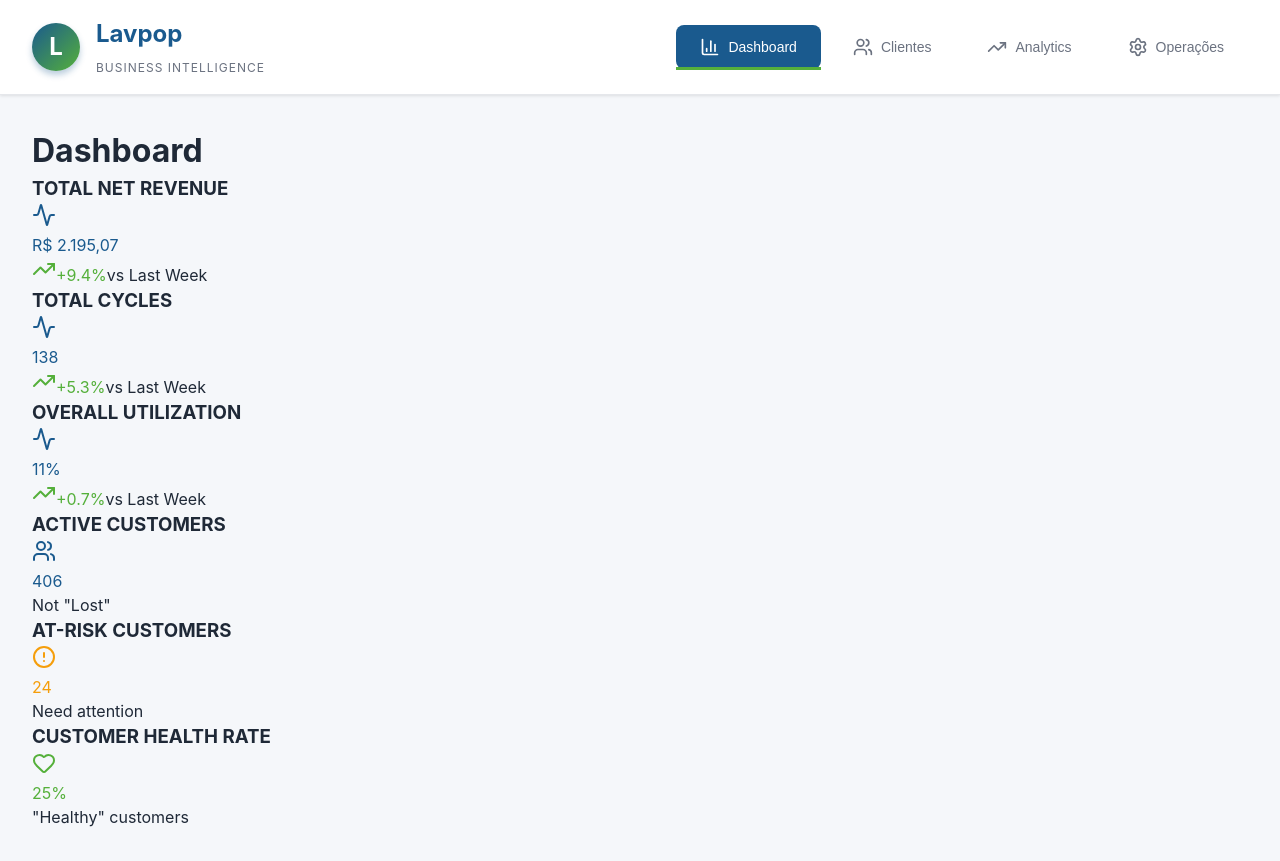
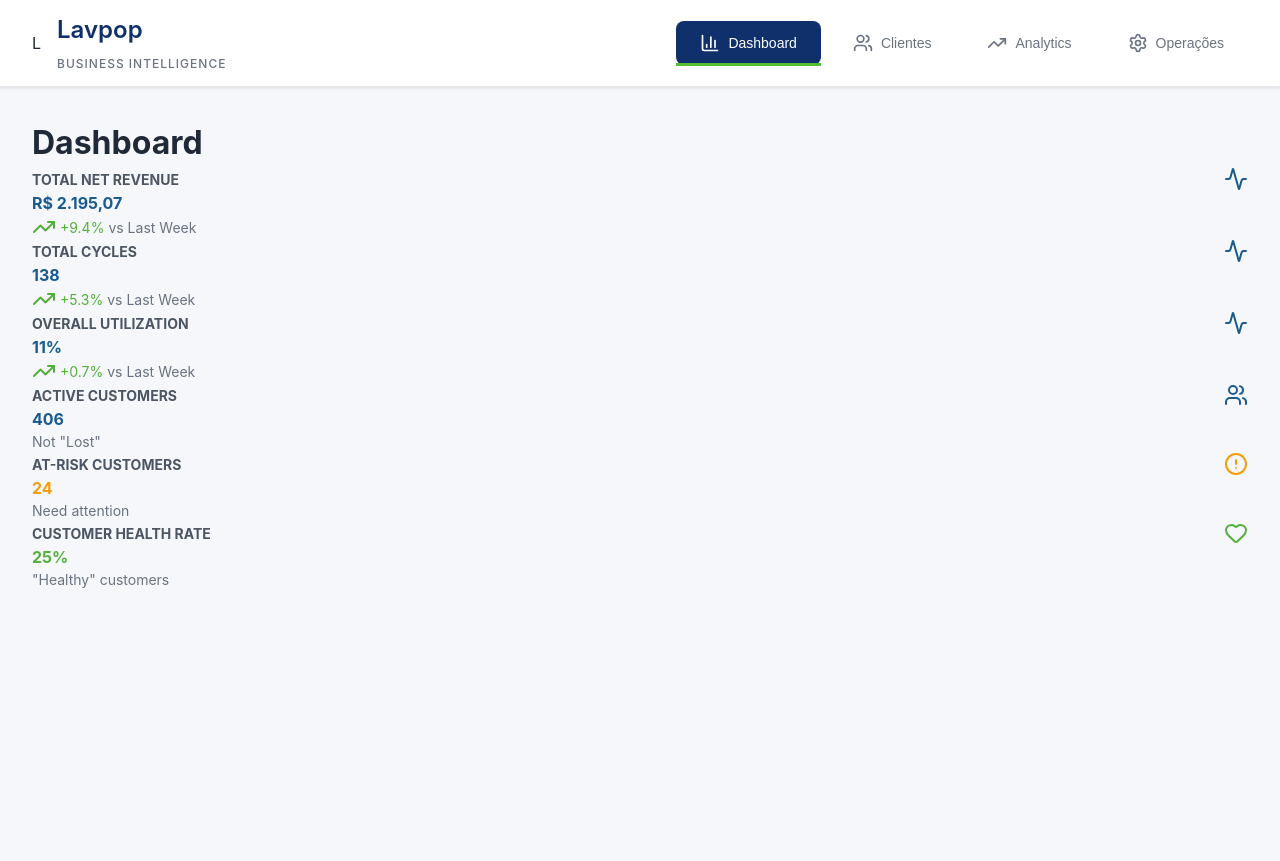
Before and after one commit to lucaslopezpuerta/LavpopBusinessIntelligence, a React (Vite) app: page / in a window 1280 px wide. After the commit the page ends 800 px from the top, so only its background shows below. Built offline with nearby package versions, Linux system fonts and the light colour scheme; the HTML template or start-up script is replaced by a standard one.

Commit message:
Dashboard v2.0 upgrade Update App.css

```diff
--- a/src/App.css
+++ b/src/App.css
@@ -1,15 +1,22 @@
-/* Lavpop BI - Brand Colors */
+/* Lavpop BI v2.0 - Updated Brand Colors */
 :root {
-  --primary: #1a5a8e;
-  --accent: #55b03b;
+  --primary: #10306B;
+  --accent: #53be33;
   --light-blue: #e3f2fd;
   --light-green: #e8f5e9;
-  --dark-blue: #0d3a5c;
+  --dark-blue: #0a1f47;
   --bg-gray: #f5f7fa;
   --text-dark: #1f2937;
   --text-gray: #6b7280;
   --border-gray: #e5e7eb;
   --white: #ffffff;
+
+  /* Risk level colors */
+  --risk-churning: #dc2626;
+  --risk-at-risk: #f59e0b;
+  --risk-monitor: #10306B;
+  --risk-healthy: #53be33;
+  --risk-new: #9333ea;
 }
 
 * {
@@ -45,7 +52,7 @@ body {
 }
 
 .header-content {
-  max-width: 1400px;
+  max-width: 1600px;
   margin: 0 auto;
   padding: 0 2rem;
   display: flex;
@@ -54,32 +61,25 @@ body {
   gap: 2rem;
 }
 
-/* Logo Section */
+/* Logo Section - Updated for actual logo image */
 .logo-section {
   display: flex;
   align-items: center;
   gap: 1rem;
-  padding: 1rem 0;
+  padding: 0.75rem 0;
 }
 
-.logo-circle {
-  width: 48px;
+.logo-image {
   height: 48px;
-  border-radius: 50%;
-  background: linear-gradient(135deg, var(--primary), var(--accent));
-  display: flex;
-  align-items: center;
-  justify-content: center;
-  color: white;
-  font-size: 24px;
-  font-weight: bold;
-  box-shadow: 0 4px 6px rgba(26, 90, 142, 0.3);
+  width: auto;
+  object-fit: contain;
 }
 
 .logo-text h1 {
   font-size: 24px;
   color: var(--primary);
   margin-bottom: 2px;
+  font-weight: 600;
 }
 
 .logo-text span {
@@ -87,6 +87,26 @@ body {
   color: var(--text-gray);
   text-transform: uppercase;
   letter-spacing: 1px;
+  font-weight: 500;
+}
+
+/* Header Info */
+.header-info {
+  display: flex;
+  align-items: center;
+  gap: 1rem;
+  font-size: 14px;
+  color: var(--text-gray);
+}
+
+.week-indicator {
+  display: flex;
+  align-items: center;
+  gap: 0.5rem;
+  padding: 0.5rem 1rem;
+  background: var(--light-blue);
+  border-radius: 6px;
+  font-weight: 500;
 }
 
 /* Tabs Navigation */
@@ -134,7 +154,7 @@ body {
 /* Main Content */
 .app-main {
   flex: 1;
-  max-width: 1400px;
+  max-width: 1600px;
   width: 100%;
   margin: 0 auto;
   padding: 2rem;
@@ -145,6 +165,75 @@ body {
   border-radius: 12px;
   padding: 2rem;
   box-shadow: 0 1px 3px rgba(0, 0, 0, 0.1);
+}
+
+/* Dashboard Grid Layout */
+.dashboard-grid {
+  display: grid;
+  gap: 1.5rem;
+}
+
+.grid-full {
+  grid-column: 1 / -1;
+}
+
+.grid-half {
+  grid-column: span 6;
+}
+
+.grid-third {
+  grid-column: span 4;
+}
+
+@media (min-width: 1024px) {
+  .dashboard-grid {
+    grid-template-columns: repeat(12, 1fr);
+  }
+}
+
+@media (max-width: 1023px) {
+  .dashboard-grid {
+    grid-template-columns: 1fr;
+  }
+
+  .grid-half,
+  .grid-third {
+    grid-column: 1 / -1;
+  }
+}
+
+/* Card Styles */
+.card {
+  background: var(--white);
+  border-radius: 12px;
+  padding: 1.5rem;
+  box-shadow: 0 1px 3px rgba(0, 0, 0, 0.1);
+  border: 1px solid var(--border-gray);
+  transition: all 0.2s;
+}
+
+.card:hover {
+  box-shadow: 0 4px 6px rgba(0, 0, 0, 0.1);
+  transform: translateY(-2px);
+}
+
+.card-header {
+  display: flex;
+  align-items: center;
+  justify-content: space-between;
+  margin-bottom: 1rem;
+}
+
+.card-title {
+  font-size: 14px;
+  font-weight: 600;
+  color: var(--text-gray);
+  text-transform: uppercase;
+  letter-spacing: 0.5px;
+}
+
+.card-body {
+  margin-top: 1rem;
 }
 
 /* Loading Screen */
@@ -173,6 +262,10 @@ body {
   background: rgba(255, 255, 255, 0.2);
   backdrop-filter: blur(10px);
   animation: pulse 2s ease-in-out infinite;
+  border-radius: 50%;
+  display: flex;
+  align-items: center;
+  justify-content: center;
 }
 
 @keyframes pulse {
@@ -251,7 +344,64 @@ body {
 .error-content button:hover {
   background: var(--dark-blue);
   transform: translateY(-2px);
-  box-shadow: 0 4px 8px rgba(26, 90, 142, 0.3);
+  box-shadow: 0 4px 8px rgba(16, 48, 107, 0.3);
+}
+
+/* Utility Classes */
+.flex {
+  display: flex;
+}
+
+.flex-col {
+  flex-direction: column;
+}
+
+.items-center {
+  align-items: center;
+}
+
+.justify-between {
+  justify-content: space-between;
+}
+
+.gap-1 {
+  gap: 0.25rem;
+}
+
+.gap-2 {
+  gap: 0.5rem;
+}
+
+.gap-4 {
+  gap: 1rem;
+}
+
+.text-sm {
+  font-size: 14px;
+}
+
+.text-xs {
+  font-size: 12px;
+}
+
+.font-bold {
+  font-weight: 700;
+}
+
+.font-semibold {
+  font-weight: 600;
+}
+
+.text-gray-500 {
+  color: var(--text-gray);
+}
+
+.text-gray-600 {
+  color: #4b5563;
+}
+
+.text-gray-900 {
+  color: var(--text-dark);
 }
 
 /* Responsive */
@@ -278,4 +428,14 @@ body {
   .app-main {
     padding: 1rem;
   }
+
+  .header-info {
+    flex-direction: column;
+    width: 100%;
+  }
+
+  .week-indicator {
+    width: 100%;
+    justify-content: center;
+  }
 }
```
